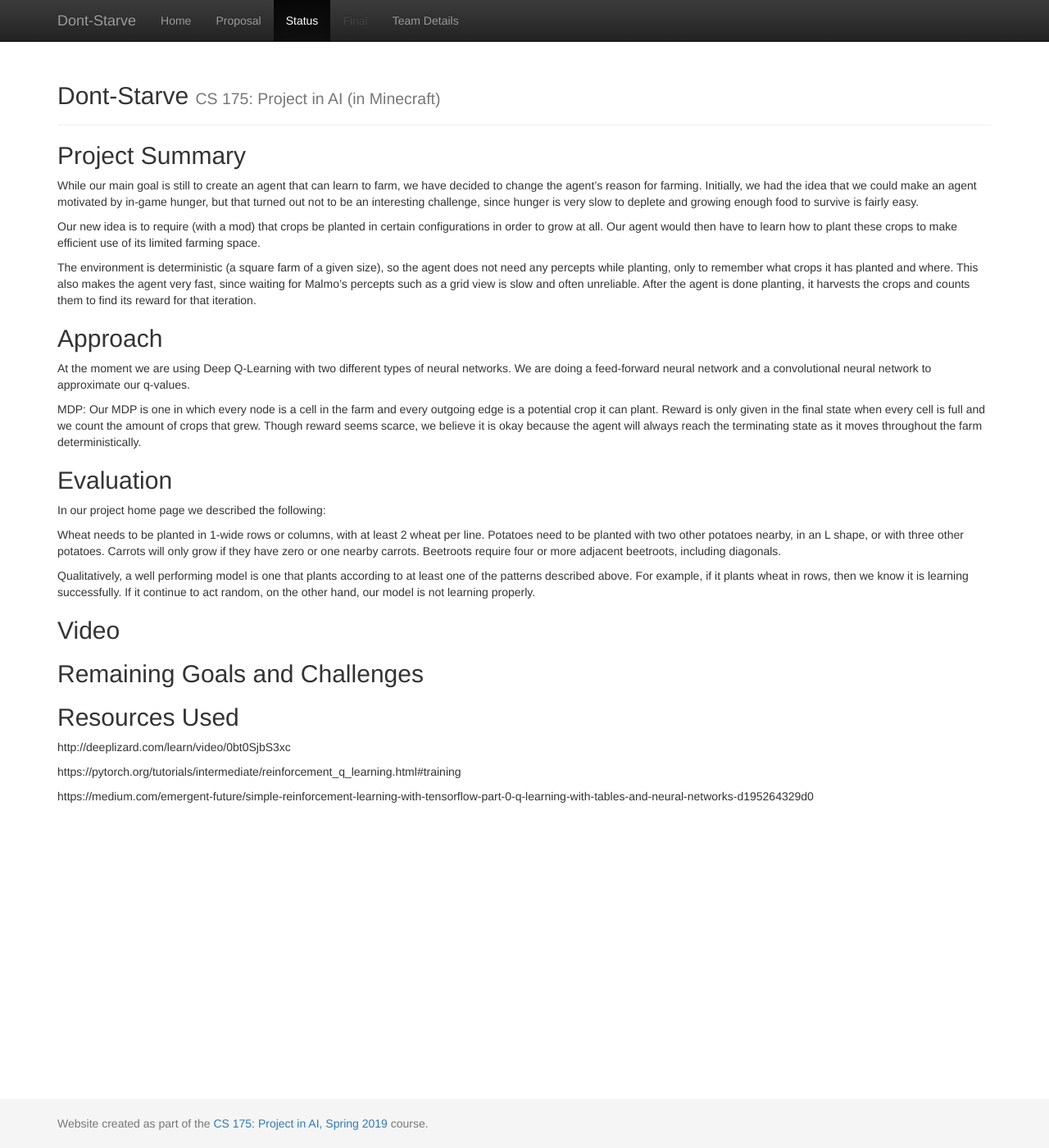
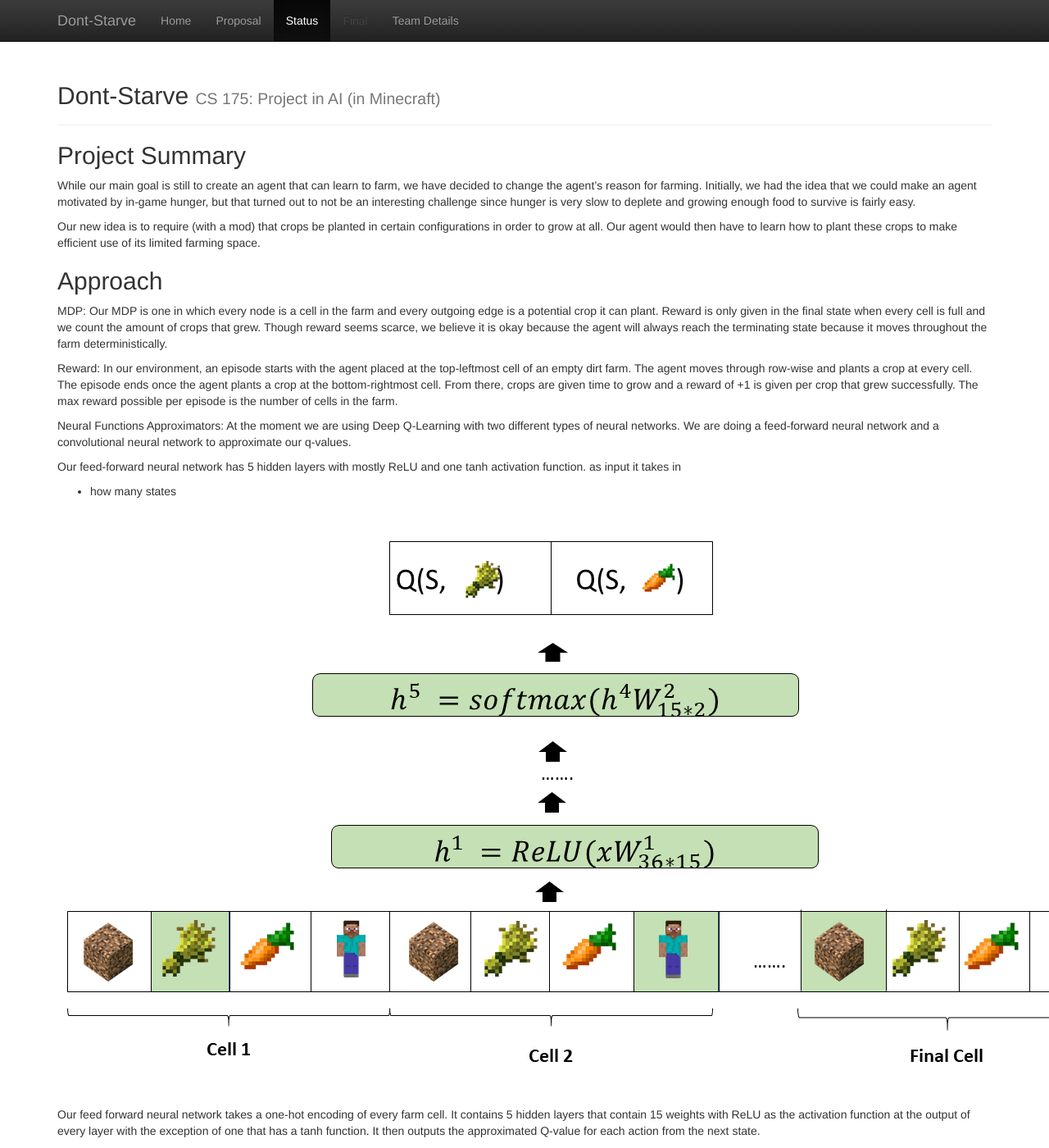
Before and after one commit to Farbod909/cs175-dont-starve, a Jekyll site: the page built from docs/status.md, in a window 1280 px wide and 1400 px high. Shown: the whole window at 82% size. Built offline with Jekyll 4.4.1, drawn with Linux system fonts in a browser that asks for light colours; some of the changed text lies outside the part shown.

Commit message:
Update status.md

```diff
--- a/docs/status.md
+++ b/docs/status.md
@@ -5,17 +5,44 @@ title: Status
 
 ## Project Summary
 
-While our main goal is still to create an agent that can learn to farm, we have decided to change the agent's reason for farming. Initially, we had the idea that we could make an agent motivated by in-game hunger, but that turned out not to be an interesting challenge, since hunger is very slow to deplete and growing enough food to survive is fairly easy.
+While our main goal is still to create an agent that can learn to farm, we have decided to change the agent's reason for farming. Initially, we had the idea that we could make an agent motivated by in-game hunger, but that turned out to not be an interesting challenge since hunger is very slow to deplete and growing enough food to survive is fairly easy.
 
 Our new idea is to require (with a mod) that crops be planted in certain configurations in order to grow at all. Our agent would then have to learn how to plant these crops to make efficient use of its limited farming space.
 
-The environment is deterministic (a square farm of a given size), so the agent does not need any percepts while planting, only to remember what crops it has planted and where. This also makes the agent very fast, since waiting for Malmo's percepts such as a grid view is slow and often unreliable. After the agent is done planting, it harvests the crops and counts them to find its reward for that iteration.
+## Approach
+MDP:
+Our MDP is one in which every node is a cell in the farm and every outgoing edge is a potential crop it can plant.
+Reward is only given in the final state when every cell is full and we count the amount of crops that grew.
+Though reward seems scarce, we believe it is okay because the agent will always reach the terminating state because it moves throughout the farm deterministically.
 
-## Approach
-At the moment we are using Deep Q-Learning with two different types of neural networks. We are doing a feed-forward neural network and a convolutional neural network to approximate our q-values.
+Reward:
+In our environment, an episode starts with the agent placed at the top-leftmost cell of an empty dirt farm.
+The agent moves through row-wise and plants a crop at every cell.
+The episode ends once the agent plants a crop at the bottom-rightmost cell.
+From there, crops are given time to grow and a reward of +1 is given per crop that grew successfully.
+The max reward possible per episode is the number of cells in the farm.
 
-MDP:
-Our MDP is one in which every node is a cell in the farm and every outgoing edge is a potential crop it can plant. Reward is only given in the final state when every cell is full and we count the amount of crops that grew. Though reward seems scarce, we believe it is okay because the agent will always reach the terminating state as it moves throughout the farm deterministically.
+Neural Functions Approximators:
+At the moment we are using Deep Q-Learning with two different types of neural networks.
+We are doing a feed-forward neural network and a convolutional neural network to approximate our q-values.
+
+Our feed-forward neural network has 5 hidden layers with mostly ReLU and one tanh activation function.
+as input it takes in
+
+- how many states
+
+[comment]: <> feed forward graphic
+![alt text](https://github.com/Farbod909/cs175-dont-starve/blob/master/Feed_Forward_Graphic.png)
+
+Our feed forward neural network takes a one-hot encoding of every farm cell. It contains 5 hidden layers that contain 15 weights with ReLU as the activation function at the output of every layer with the exception of one that has a tanh function. It then outputs the approximated Q-value for each action from the next state.
+
+- description of each neural net
+  - feed forward: elaborate on 36 bit input
+    - specified how many layers. About how many weights per layer [6,5,7]
+    -
+  - conv_net: takes in 3d-matrices, having kernels might help it crop according to the patterns we're looking for.
+
+
 
 ## Evaluation
 In our project home page we described the following:
@@ -25,7 +52,10 @@ Potatoes need to be planted with two other potatoes nearby, in an L shape, or wi
 Carrots will only grow if they have zero or one nearby carrots.
 Beetroots require four or more adjacent beetroots, including diagonals.
 
-Qualitatively, a well performing model is one that plants according to at least one of the patterns described above. For example, if it plants wheat in rows, then we know it is learning successfully. If it continue to act random, on the other hand, our model is not learning properly.
+Quantitatively, a strong performing agent is one that is able to reach a reward close to or equal to the number of cells in the farm; meaning that a crop grew in every cell.
+
+If it performs well according to the quantitative metric, we should see patterns according to theh planting restrictions we described above.
+For example, if it plants wheat in rows, then we know it is learning successfully. If it continue to act random, on the other hand, our model is not learning properly.
 
 ## Video
 
@@ -33,7 +63,10 @@ Qualitatively, a well performing model is one that plants according to at least
 
 ## Resources Used
 http://deeplizard.com/learn/video/0bt0SjbS3xc
+https://pytorch.org/tutorials/intermediate/reinforcement_q_learning.html#training
+https://medium.com/emergent-future/simple-reinforcement-learning-with-tensorflow-part-0-q-learning-with-tables-and-neural-networks-d195264329d0
 
-https://pytorch.org/tutorials/intermediate/reinforcement_q_learning.html#training
 
-https://medium.com/emergent-future/simple-reinforcement-learning-with-tensorflow-part-0-q-learning-with-tables-and-neural-networks-d195264329d0
+
+#------ find different placement for this -----
+The environment is deterministic (a square farm of a given size), so the agent does not need any percepts while planting, only to remember what crops it has planted and where. This also makes the agent very fast, since waiting for Malmo's percepts such as a grid view is slow and often unreliable. After the agent is done planting, it harvests the crops and counts them to find its reward for that iteration.
```
